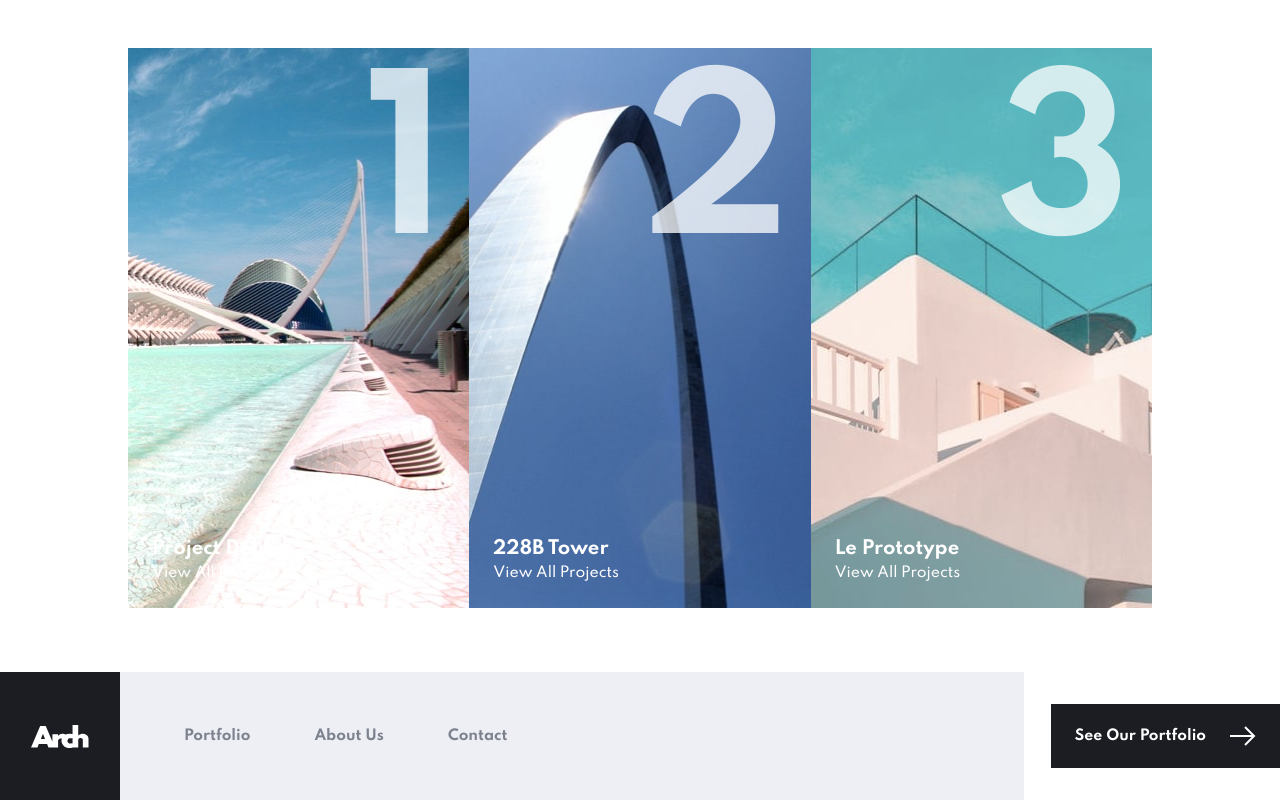
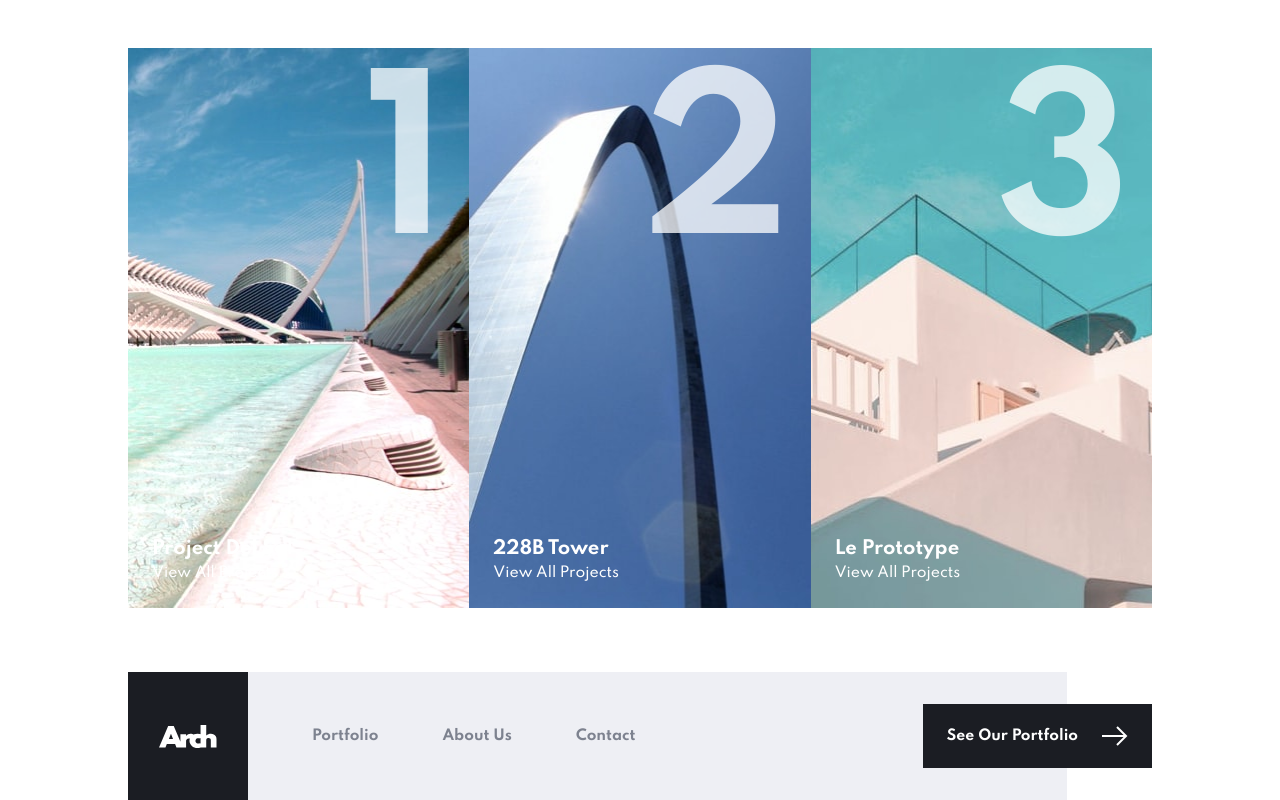
Before and after one commit to chungleee/nextjs-arch-studio, a Next.js app: page / in a window 1280 px wide. Shown: the part 2560-3360 px from the top of the page. Built offline with nearby package versions, Linux system fonts and the light colour scheme.

Commit message:
styling for tablet & desktop

```diff
--- a/components/Footer.js
+++ b/components/Footer.js
@@ -3,9 +3,9 @@ import Button from "./Button";
 
 const Footer = () => {
   return (
-    <footer className="relative bg-very-light-grey h-445px md:flex md:h-32 md:bg-white">
+    <footer className="relative bg-very-light-grey h-445px md:flex md:h-32 md:bg-white lg:mx-32">
       <div className="bg-white md:hidden" style={{ height: "60px" }}></div>
-      <div className="md:flex md:w-4/5 md:bg-very-light-grey">
+      <div className="md:flex md:w-4/5 md:bg-very-light-grey lg:w-11/12">
         <div
           className="absolute bg-very-dark-blue flex justify-center items-center h-120px inset-0 mx-auto md:static md:ml-0 md:mr-16 md:h-auto"
           style={{
```
